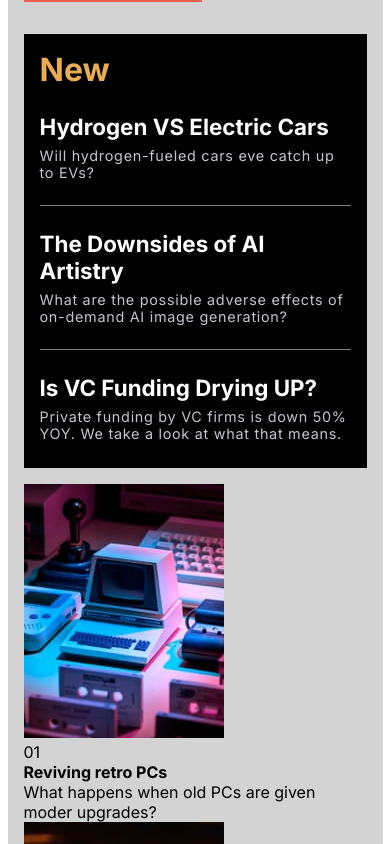
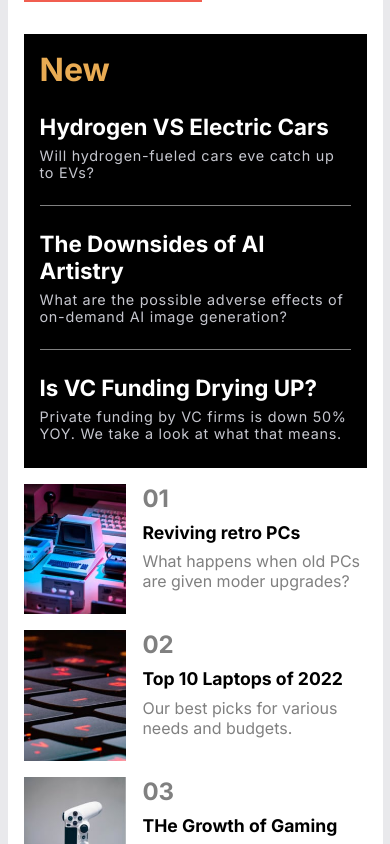
Before and after one commit to lukKotecki/FM-news-homepage, a React (Vite) app: page / in a window 390 px wide. Shown: the part 702-1546 px from the top of the page. Built offline with nearby package versions, Linux system fonts and the light colour scheme.

Commit message:
mobile view finished

```diff
--- a/src/index.css
+++ b/src/index.css
@@ -5,6 +5,7 @@
 }
 body{
   font-family: Inter, sans-serif;
+  background-color: hsl(233, 8%, 92%);
 }
 li{
   list-style-type: none;
@@ -16,7 +17,7 @@ a{
 .main-wrapper{
   max-width: 375px;
   margin: 0 auto;
-  background-color: lightgray;
+  background-color: white;
   padding: 1em;
 }
 
@@ -85,3 +86,26 @@ aside li p{
   padding-top: .5em;
   letter-spacing: .05em;
 }
+
+section li{
+  display: flex;
+  margin: 1em 0;
+}
+section img{
+  max-width: 30%;
+}
+section li div{
+  margin-left: 1em;
+}
+section span{
+  font-size: 1.5em;
+  font-weight: bold;
+  color: gray;
+}
+section h4{
+  margin: .5em 0;
+  font-size: 1.1rem;
+}
+section p{
+  color: gray;
+}
```
